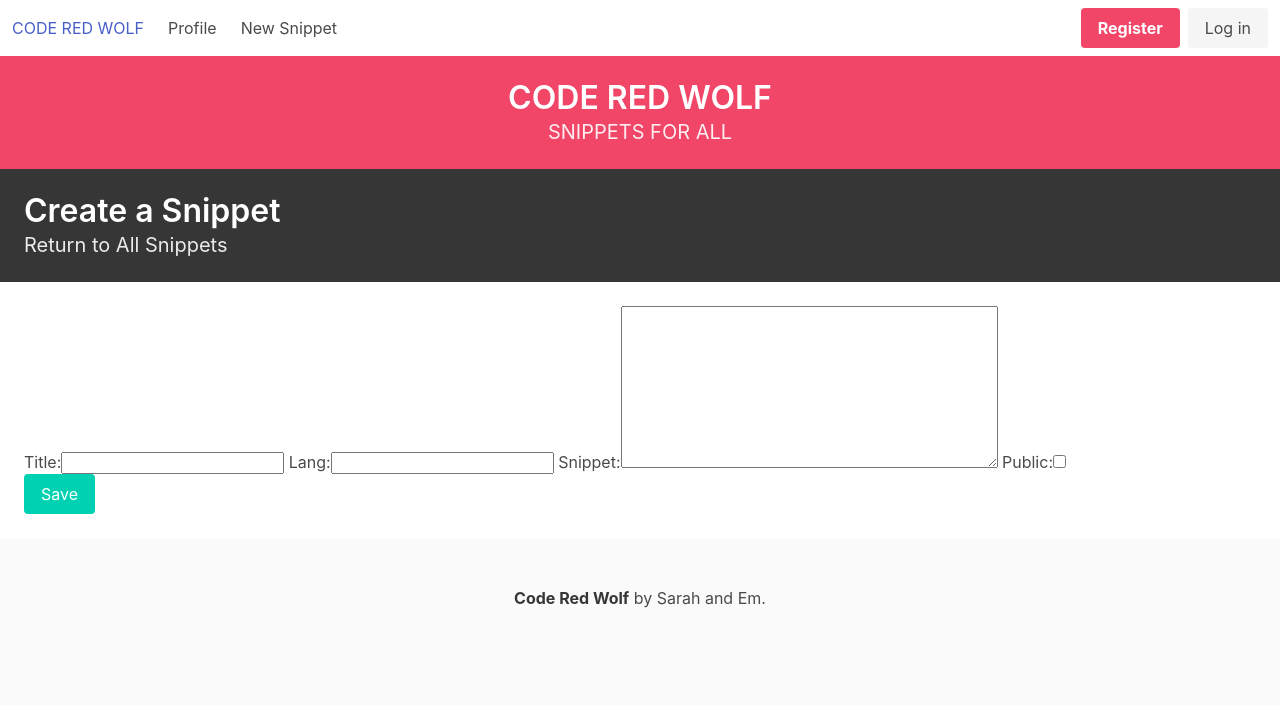
After one commit to Momentum-Team-9/django-duplex-team_red_wolf, a Django app: page /snippets/new/ in a window 1280 px wide. The commit adds this page. Shown: the top 705 px of the page. Run offline with Django 3.2, Linux system fonts and the light colour scheme; the visitor is signed in with stand-in values (Sample User, id 1); some libraries are stand-ins or nearby versions.

Commit message:
Adds add, edit and delete functionality. Revises main_page.html and profile.html to include snippet template. Links delete and edit in appropritate places.

```diff
--- a/config/urls.py
+++ b/config/urls.py
@@ -27,4 +27,7 @@ urlpatterns = [
     path('', views.index, name='index'),
     path('snippets/', views.main_page, name='main_page'),
     path('snippets/profile', views.profile, name='profile'),
+    path('snippets/new/', views.add_snippet, name='add_snippet'),
+    path('snippets/<int:pk>/edit/', views.edit_snippet, name='edit_snippet'),
+    path('snippets/<int:pk>/delete/', views.delete_snippet, name='delete_snippet'),
 ]
--- a/snippets/views.py
+++ b/snippets/views.py
@@ -1,5 +1,7 @@
-from django.shortcuts import render, redirect
+from django.shortcuts import render, redirect, get_object_or_404
 from .models import User, Snippet
+from .forms import SnippetForm
+from django.contrib.auth.decorators import login_required
 
 # Create your views here.
 def index(request):
@@ -8,13 +10,49 @@ def index(request):
         return redirect('main_page')
     return render(request, 'snippets/index.html', {'users': users})
 
-
+@login_required
 def main_page(request):
     snippets = Snippet.objects.all()
     return render(request, "snippets/main_page.html",
-                  {'snippets': snippets})
+                {'snippets': snippets})
 
+@login_required
 def profile(request):
     snippets = Snippet.objects.all()
     return render(request, "snippets/profile.html",
-                  {'snippets': snippets})
+                {'snippets': snippets})
+
+@login_required
+def add_snippet(request):
+    if request.method == 'GET':
+        form = SnippetForm()
+    else:
+        form = SnippetForm(data=request.POST)
+        if form.is_valid():
+            form.save()
+            return redirect(to='profile')
+
+    return render(request, "snippets/add_snippet.html", {"form": form})
+
+@login_required
+def edit_snippet(request, pk):
+    snippet = get_object_or_404(Snippet, pk=pk)
+    if request.method == 'GET':
+        form = SnippetForm(instance=snippet)
+    else:
+        form = SnippetForm(data=request.POST, instance=snippet)
+        if form.is_valid():
+            form.save()
+            return redirect(to='profile')
+
+    return render(request, 'snippets/edit_snippet.html', {'form': form, 'snippet': snippet})
+
+@login_required
+def delete_snippet(request, pk):
+    snippet = get_object_or_404(Snippet, pk=pk)
+    if request.method == 'POST':
+        snippet.delete()
+        return redirect(to='list_snippets')
+
+    return render(request, "snippets/delete_snippet.html",
+        {"snippet": snippet})
--- a/templates/base.html
+++ b/templates/base.html
@@ -39,7 +39,7 @@
             Profile
           </a>
 
-          <a class="navbar-item"> New Snippet </a>
+          <a class="navbar-item" href="{% url 'add_snippet' %}"> New Snippet </a>
         </div>
 
         <div class="navbar-end">
--- /dev/null
+++ b/templates/snippets/add_snippet.html
@@ -0,0 +1,20 @@
+{% extends "base.html" %}
+
+{% block content %}
+<section class="hero is-dark p-5">
+    <h1 class="title is-white">Create a Snippet</h1>
+    <p class="subtitle is-white"><a href="{% url 'main_page' %}">Return to All Snippets</a></p>
+</section>
+
+{% load bulma_tags %}
+{# Display a form #}
+<div class="control m-5">
+    <form class="form" action="{% url 'add_snippet' %}" method="POST">
+    {% csrf_token %}
+    {{ form|bulma }}
+    <div class="field">
+        <button type="submit" class="button is-primary">Save</button>
+    </div>
+</form>
+</div>
+{% endblock %}
--- a/templates/snippets/main_page.html
+++ b/templates/snippets/main_page.html
@@ -9,10 +9,10 @@
   <div class="container pt-5">
     {% for snippet in snippets %}
     <div class="snippet">
-      <div>{% include 'snippets/_snippet_template.html' %}</div>
+      <div>{% include 'snippets/_snippet_template.html' %}
+      </div>
     </div>
     {% endfor %}
   </div>
 </div>
-
 {% endblock %}
```
Also changed, not shown: templates/snippets/delete_snippet.html (added, +24 -0 lines), templates/snippets/edit_snippet.html (added, +23 -0 lines), templates/snippets/profile.html (+19 -7 lines).
